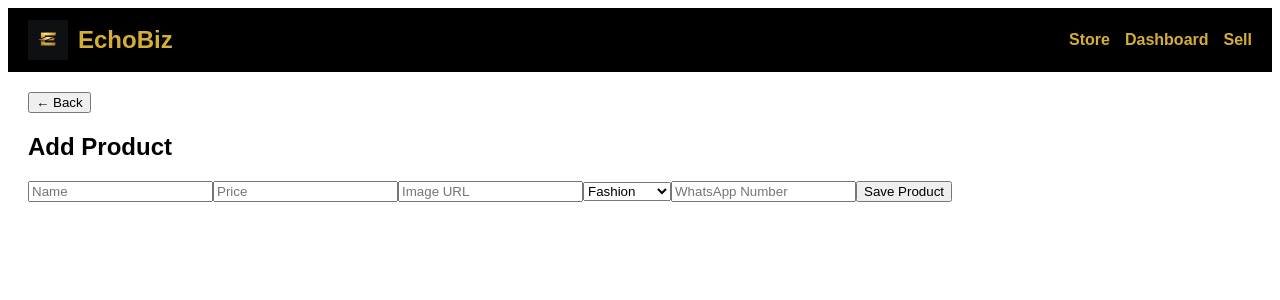
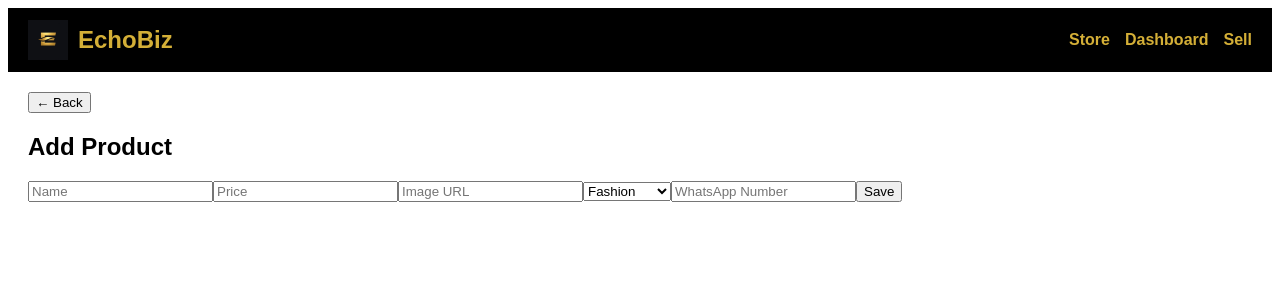
Before and after one commit to p0675892-jpg/echobiz, a React (Create React App) app: page /add in a window 1280 px wide. Shown: the top 300 px of the page. Built offline with nearby package versions, Linux system fonts and the light colour scheme; no server answers; sample sign-in values are in the browser's storage.

Commit message:
Update AddProduct.js

```diff
--- a/src/pages/AddProduct.js
+++ b/src/pages/AddProduct.js
@@ -1,58 +1,46 @@
+// AddProduct.js
 import { useState } from "react";
 import { addDoc, collection } from "firebase/firestore";
-import { db } from "../firebase";
+import { db, auth } from "../firebase";
 import { useNavigate } from "react-router-dom";
 
 export default function AddProduct() {
   const nav = useNavigate();
-
-  const [name, setName] = useState("");
-  const [price, setPrice] = useState("");
-  const [imageUrl, setImageUrl] = useState("");
-  const [category, setCategory] = useState("Fashion");
-  const [whatsapp, setWhatsapp] = useState("");
+  const [name,setName]=useState("");
+  const [price,setPrice]=useState("");
+  const [imageUrl,setImageUrl]=useState("");
+  const [category,setCategory]=useState("Fashion");
+  const [whatsapp,setWhatsapp]=useState("");
 
   const save = async () => {
-    if (!name || !price || !imageUrl || !whatsapp) {
-      alert("All fields required");
-      return;
-    }
+    if(!name||!price||!imageUrl||!whatsapp) return alert("Fill all fields");
+    if(!imageUrl.startsWith("http")) return alert("Valid image URL only");
 
-    if (!imageUrl.startsWith("http")) {
-      alert("Enter valid image URL");
-      return;
-    }
-
-    await addDoc(collection(db, "products"), {
+    await addDoc(collection(db,"products"),{
       name,
-      price: Number(price),
+      price:Number(price),
       imageUrl,
       category,
-      whatsapp
+      whatsapp,
+      ownerId:auth.currentUser.uid,
+      createdAt:new Date()
     });
 
     nav("/dashboard");
   };
 
   return (
-    <div style={{ padding: 20 }}>
-      <button onClick={() => nav(-1)}>← Back</button>
+    <div style={{padding:20}}>
+      <button onClick={()=>nav(-1)}>← Back</button>
       <h2>Add Product</h2>
-
-      <input placeholder="Name" onChange={e => setName(e.target.value)} />
-      <input placeholder="Price" onChange={e => setPrice(e.target.value)} />
-      <input placeholder="Image URL" onChange={e => setImageUrl(e.target.value)} />
-
-      <select onChange={e => setCategory(e.target.value)}>
-        <option>Fashion</option>
-        <option>Electronics</option>
-        <option>Shoes</option>
-        <option>Bags</option>
+      <input placeholder="Name" onChange={e=>setName(e.target.value)}/>
+      <input placeholder="Price" onChange={e=>setPrice(e.target.value)}/>
+      <input placeholder="Image URL" onChange={e=>setImageUrl(e.target.value)}/>
+      <select onChange={e=>setCategory(e.target.value)}>
+        <option>Fashion</option><option>Electronics</option><option>Shoes</option><option>Bags</option>
       </select>
-
-      <input placeholder="WhatsApp Number" onChange={e => setWhatsapp(e.target.value)} />
-
-      <button onClick={save}>Save Product</button>
+      <input placeholder="WhatsApp Number" onChange={e=>setWhatsapp(e.target.value)}/>
+      <button onClick={save}>Save</button>
     </div>
   );
 }
```
